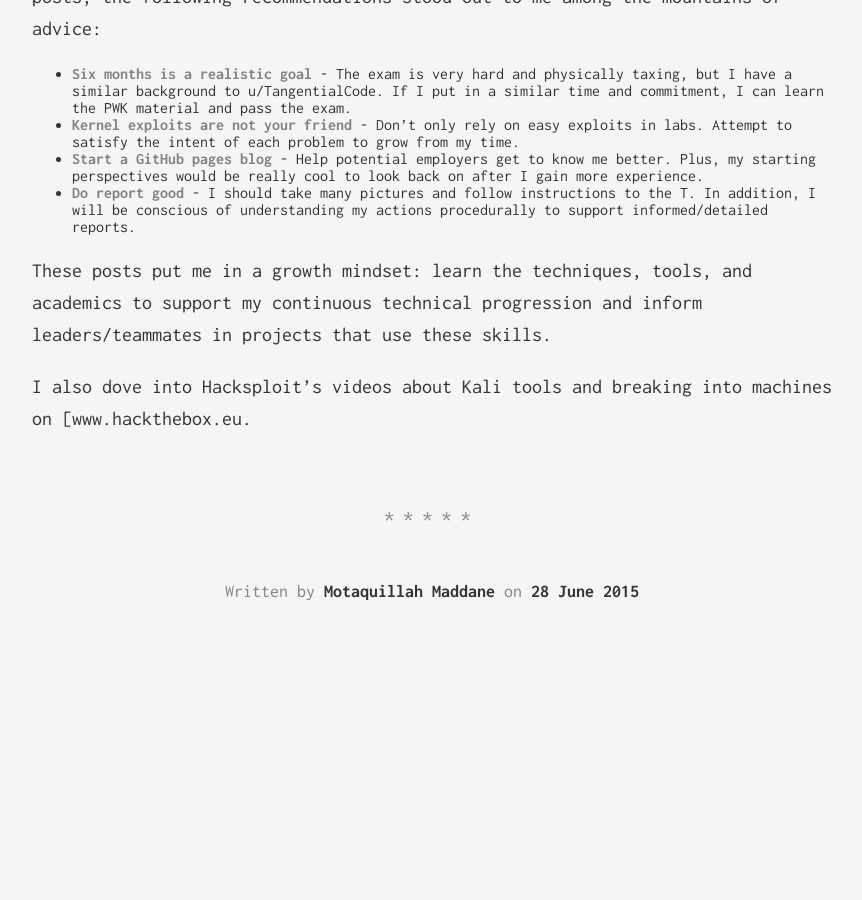
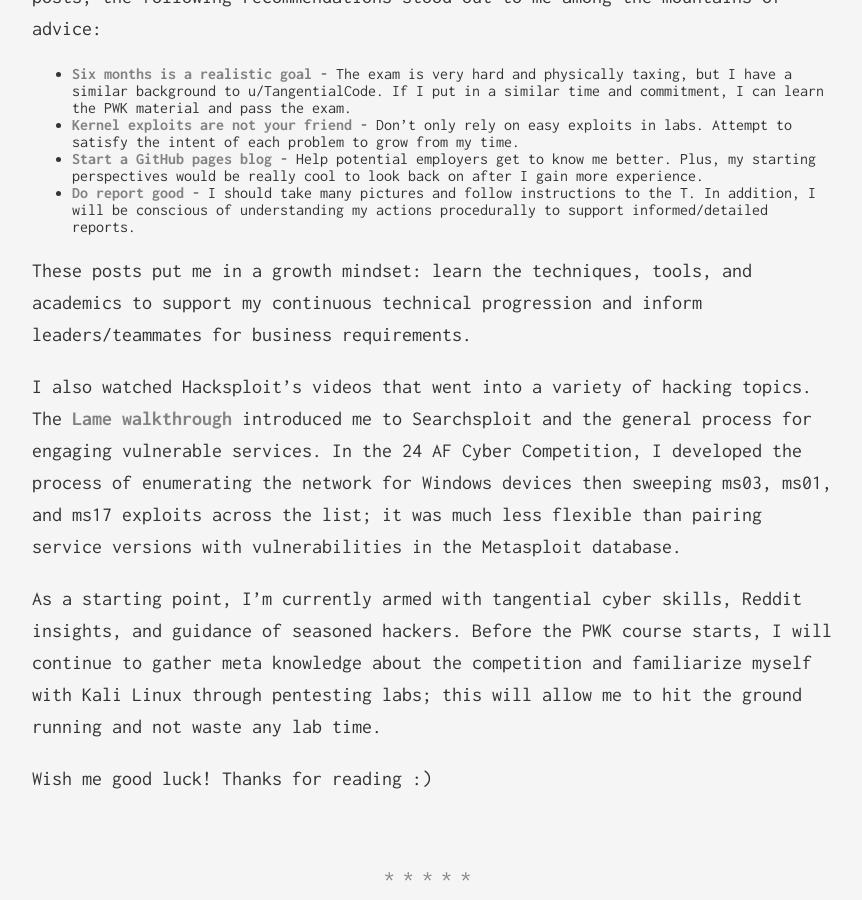
Before and after one commit to kronik3r/daktilo, a Jekyll site: the page built from _posts/2019-06-28-hello-world.markdown, in a window 1280 px wide and 900 px high, scrolled down 1014 px. Shown: the whole window, without its empty margins (208-1070 px from the left). Built offline with Jekyll 4.4.1, drawn with Linux system fonts in a browser that asks for light colours; before the commit the page ends 1717 px from its top, so only the background shows below that; some of the changed lines change nothing that is shown.

Commit message:
Finish Hello World post

```diff
--- a/_posts/2019-06-28-hello-world.markdown
+++ b/_posts/2019-06-28-hello-world.markdown
@@ -1,9 +1,12 @@
 ---
 layout: post
-title:  "Hello World"
-subtitle: "Feel home!"
-date:   2015-06-28 20:50
-categories: [design, tool]
+title: Hello World
+subtitle: Feel home!
+date: '2015-06-28 20:50'
+categories:
+  - design
+  - tool
+published: true
 ---
 Hello World!
 
@@ -28,6 +31,10 @@ The competition was a huge leap from my comfort zone but sparked my interest in
 * [Start a GitHub pages blog](https://www.reddit.com/r/oscp/comments/aagrpm/zero_to_oscp_in_four_months/) - Help potential employers get to know me better. Plus, my starting perspectives would be really cool to look back on after I gain more experience.
 * [Do report good](https://www.reddit.com/r/oscp/comments/b215lm/another_passed_oscp_newbie_to_oscp/) - I should take many pictures and follow instructions to the T. In addition, I will be conscious of understanding my actions procedurally to support informed/detailed reports.
 
-These posts put me in a growth mindset: learn the techniques, tools, and academics to support my continuous technical progression and inform leaders/teammates in projects that use these skills.
+These posts put me in a growth mindset: learn the techniques, tools, and academics to support my continuous technical progression and inform leaders/teammates for business requirements.
 
-I also dove into Hacksploit's videos about Kali tools and breaking into machines on [www.hackthebox.eu\.
+I also watched Hacksploit's videos that went into a variety of hacking topics. The [Lame walkthrough](https://www.youtube.com/watch?v=Ru8YxARNS7M) introduced me to Searchsploit and the general process for engaging vulnerable services. In the 24 AF Cyber Competition, I developed the process of enumerating the network for Windows devices then sweeping ms03, ms01, and ms17 exploits across the list; it was much less flexible than pairing service versions with vulnerabilities in the Metasploit database.
+
+As a starting point, I'm currently armed with tangential cyber skills, Reddit insights, and guidance of seasoned hackers. Before the PWK course starts, I will continue to gather meta knowledge about the competition and familiarize myself with Kali Linux through pentesting labs; this will allow me to hit the ground running and not waste any lab time.
+
+Wish me good luck! Thanks for reading :)
```
